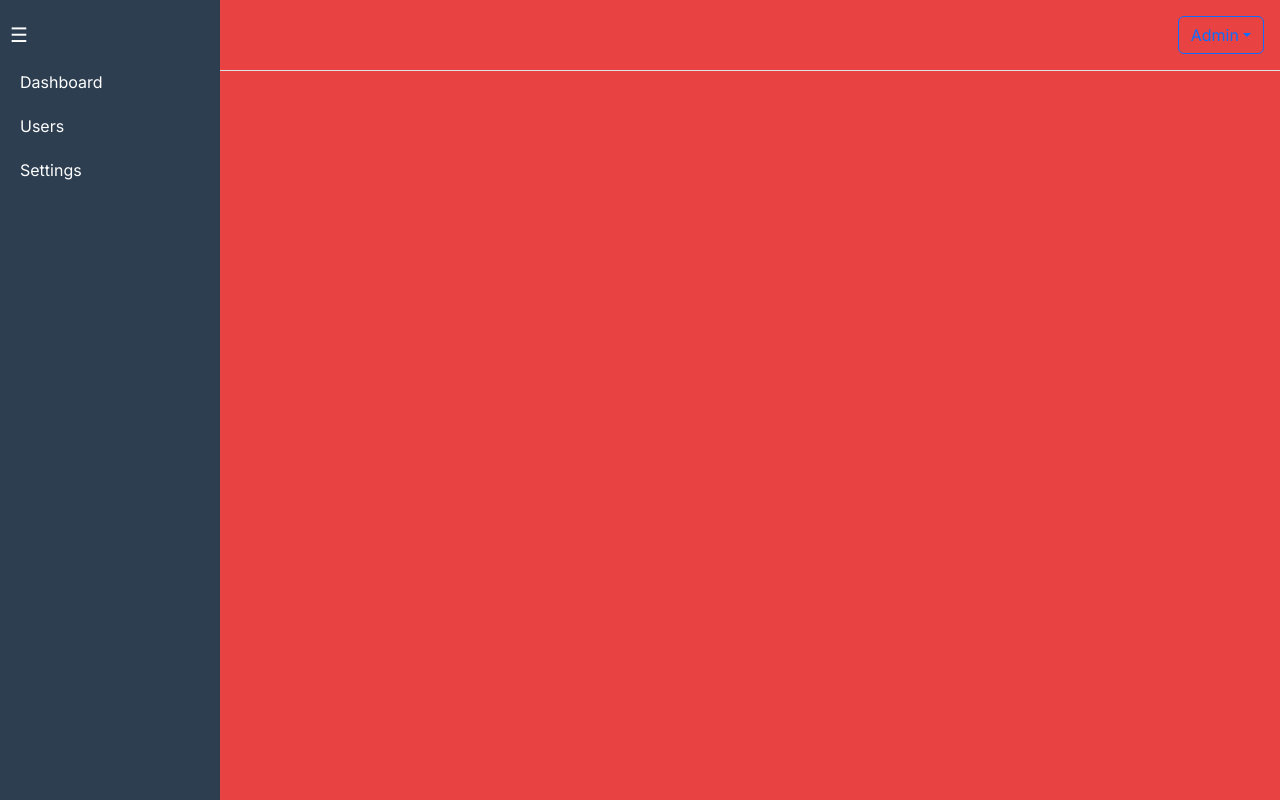
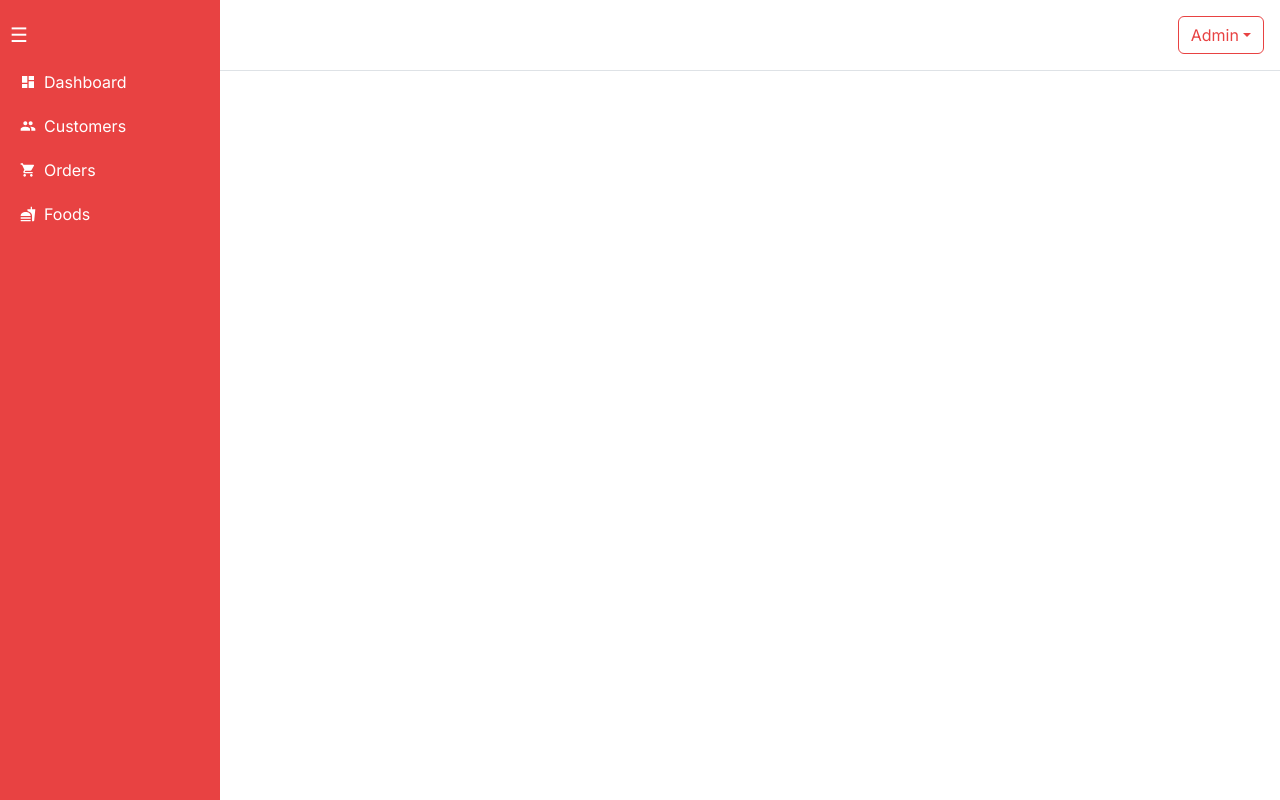
Before and after one commit to Dipakpathak164/food-app-react, a React (Vite) app in the folder food-app-frontend/: page /admin in a window 1280 px wide. Built offline with nearby package versions, Linux system fonts and the light colour scheme.

Commit message:
dashboard added

```diff
--- a/food-app-frontend/package.json
+++ b/food-app-frontend/package.json
@@ -16,6 +16,7 @@
     "react": "^19.0.0",
     "react-dom": "^19.0.0",
     "react-hot-toast": "^2.5.2",
+    "react-icons": "^5.5.0",
     "react-router-dom": "^7.5.0"
   },
   "devDependencies": {
--- a/food-app-frontend/src/admin/Admin.css
+++ b/food-app-frontend/src/admin/Admin.css
@@ -1,6 +1,6 @@
 .sidebar {
     width: 220px;
-    background: #2c3e50;
+    background: var(--main-color-red);
     color: white;
     min-height: 100vh;
     padding-top: 20px;
@@ -20,9 +20,6 @@
     list-style: none;
     padding: 0;
   }
-  .sidebar-menu li {
-    padding: 10px 20px;
-  }
   .sidebar-menu a {
     color: white;
     text-decoration: none;
@@ -31,3 +28,39 @@
   .sidebar-menu a:hover {
     background: #34495e;
   }
+  .dashboard-inner-content{
+    background-color: #ffffff;
+  }
+  button.btn-outline-primary{
+    border: 1px solid var(--main-color-red);
+    color: var(--main-color-red);
+  }
+  button.btn-outline-primary:hover,button.btn-outline-primary:focus{
+    background-color: var(--main-color-red);
+    border: 1px solid var(--main-color-red);
+    color: #fff;
+  }
+  .sidebar-menu li a.active{
+    background-color: #fff;
+    color: var(--blue-dark-primary);
+    box-shadow: rgba(0, 0, 0, 0.1) 0px 20px 25px -5px, rgba(0, 0, 0, 0.04) 0px 10px 10px -5px;
+  }
+  .sidebar-menu li a span{
+    display: inline-block;
+  }
+  .sidebar-menu li a{
+    padding: 10px 20px;
+    display: inline-flex;
+    align-items: center;
+    width: 100%;
+  }
+  .sidebar.collapsed li a{
+    text-align: center;
+    justify-content: center;
+  }
+  .sidebar.collapsed li a span{
+    display: none;
+  }
+  .sidebar.collapsed li a svg{
+    margin-right: 0 !important;
+  }
--- a/food-app-frontend/src/admin/AdminLayout.jsx
+++ b/food-app-frontend/src/admin/AdminLayout.jsx
@@ -15,7 +15,7 @@ const AdminLayout = () => {
   return (
     <div className="d-flex">
       <Sidebar />
-      <div className="flex-grow-1">
+      <div className="flex-grow-1 dashboard-inner-content">
         <div className="d-flex justify-content-end align-items-center p-3 border-bottom">
           <div className="dropdown">
             <button className="btn btn-outline-primary dropdown-toggle" data-bs-toggle="dropdown">
--- a/food-app-frontend/src/admin/components/Sidebar.jsx
+++ b/food-app-frontend/src/admin/components/Sidebar.jsx
@@ -1,6 +1,9 @@
 // src/admin/components/Sidebar.jsx
 import { useState } from 'react';
 import { Link } from 'react-router-dom';
+import { NavLink } from 'react-router-dom';
+import { MdDashboard, MdPeople, MdFastfood, MdShoppingCart } from 'react-icons/md';
+
 import '../Admin.css'; // You can style as needed
 
 const Sidebar = () => {
@@ -12,11 +15,39 @@ const Sidebar = () => {
         ☰
       </button>
       <ul className="sidebar-menu">
-        <li><Link to="/admin/dashboard">Dashboard</Link></li>
-        <li><Link to="/admin/users">Users</Link></li>
-        <li><Link to="/admin/settings">Settings</Link></li>
-        {/* Add more links as needed */}
-      </ul>
+  <li>
+    <NavLink
+      to="/admin/dashboard"
+      className={({ isActive }) => isActive ? 'active' : ''}
+    >
+      <MdDashboard className="me-2" /> <span>Dashboard</span>
+    </NavLink>
+  </li>
+  <li>
+    <NavLink
+      to="/admin/users"
+      className={({ isActive }) => isActive ? 'active' : ''}
+    >
+      <MdPeople className="me-2" /> <span>Customers</span>
+    </NavLink>
+  </li>
+  <li>
+    <NavLink
+      to="/admin/settings"
+      className={({ isActive }) => isActive ? 'active' : ''}
+    >
+     <MdShoppingCart className="me-2" /> <span>Orders</span>
+    </NavLink>
+  </li>
+  <li>
+    <NavLink
+      to="/admin/settings"
+      className={({ isActive }) => isActive ? 'active' : ''}
+    >
+      <MdFastfood className="me-2" /> <span>Foods</span>
+    </NavLink>
+  </li>
+</ul>
     </div>
   );
 };
```
Also changed, not shown: 1 other file (tests, documents, lock files or other folders).
